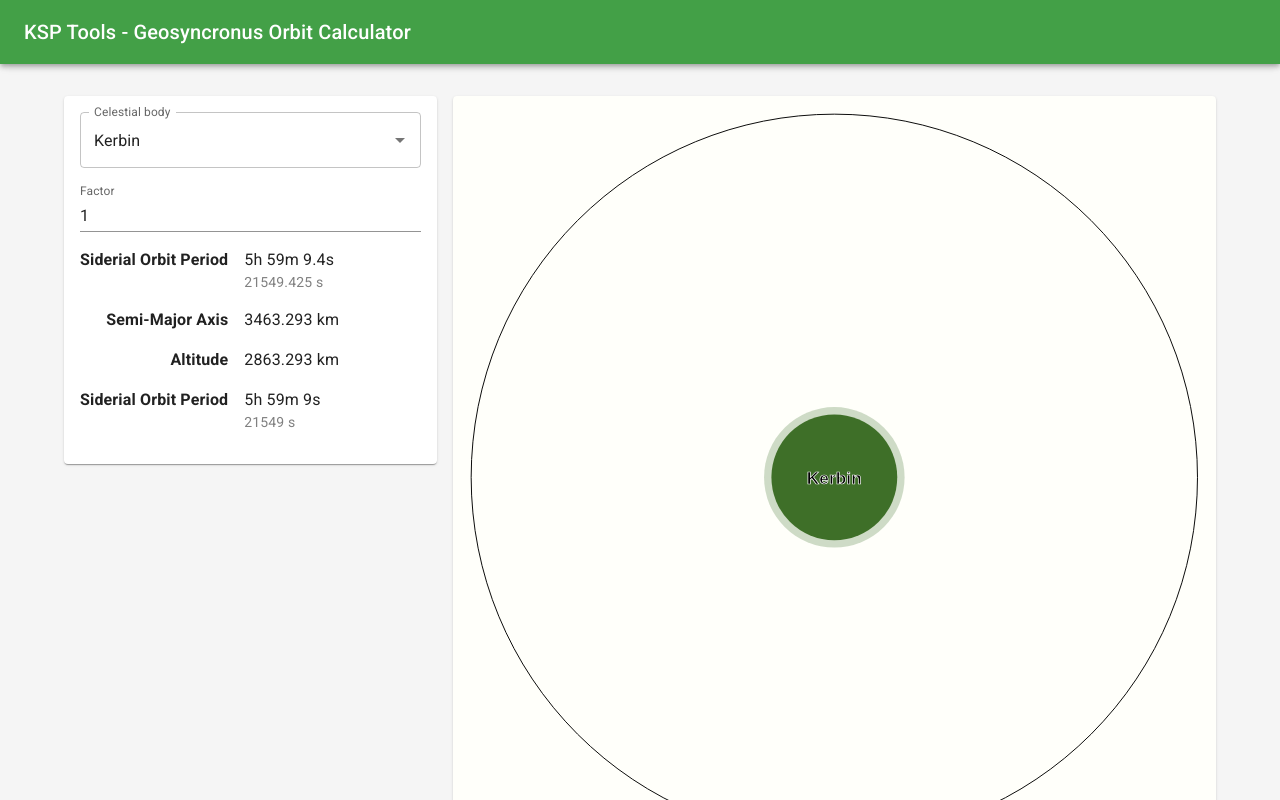
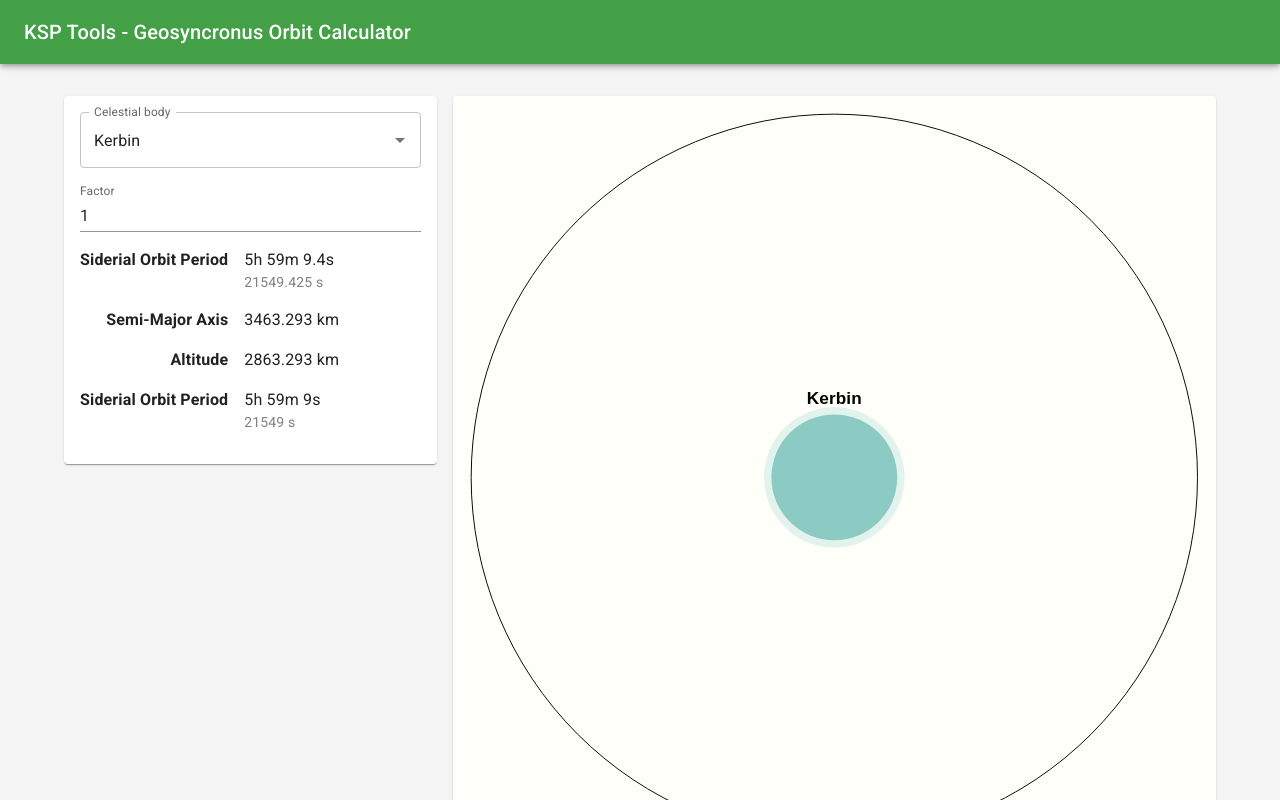
Before and after one commit to aaron-edwards/KSP-tools, a React (Create React App) app: page / in a window 1280 px wide. Built offline with nearby package versions, Linux system fonts and the light colour scheme.

Commit message:
Improve data structure

```diff
--- a/src/Pages/Geosync/index.tsx
+++ b/src/Pages/Geosync/index.tsx
@@ -1,5 +1,5 @@
 /* eslint-disable react/jsx-props-no-spreading */
-import React, { useCallback, useMemo, useState } from "react";
+import React, { useMemo, useState, useCallback } from "react";
 
 import {
   Autocomplete,
@@ -10,19 +10,28 @@ import {
   TextField,
   Typography,
 } from "@mui/material";
-import rawBodies, { Body as RawBody } from "../../data/bodies";
+import { bodies as rawBodies, Body as RawBody } from "../../data/bodies";
 import { formatDistance, formatTime } from "../../utils/format";
 
-type Body = RawBody & { parents: string[] };
+type Body = RawBody & {
+  parents?: string[];
+};
 
-function flattenBodies(body: RawBody, parents: string[]): Body[] {
-  return [
-    { ...body, parents },
-    ...body.satellites.flatMap((b) =>
-      flattenBodies(b, [...parents, body.name])
-    ),
-  ];
-}
+const getParents = (
+  body: RawBody,
+  allBodies: Record<string, RawBody>
+): string[] => {
+  const parentName = body?.orbit?.orbits;
+  if (!parentName) return [];
+  const parent = allBodies[parentName];
+  if (!parent) return [];
+  return [...getParents(parent, allBodies), parentName];
+};
+
+const bodies = Object.values(rawBodies).map((body) => ({
+  ...body,
+  parents: getParents(body, rawBodies),
+}));
 
 function geosyncronus(body: Body, factor: number) {
   return Math.cbrt(
@@ -32,11 +41,6 @@ function geosyncronus(body: Body, factor: number) {
 }
 
 export default function GeosyncPage() {
-  const bodies = useMemo(
-    () => rawBodies.flatMap((b) => flattenBodies(b, [])),
-    []
-  );
-
   const [body, setBody] = useState(
     bodies.find((b) => b.name === "Kerbin") ?? null
   );
@@ -71,7 +75,7 @@ export default function GeosyncPage() {
             <Autocomplete
               disablePortal
               value={body}
-              options={bodies}
+              options={Object.values(bodies)}
               onChange={(_, value) => setBody(value)}
               getOptionLabel={(option) => option.name}
               groupBy={(o) => o.parents.join(".")}
@@ -80,7 +84,7 @@ export default function GeosyncPage() {
               renderOption={(props, option) => (
                 <Typography
                   {...props}
-                  style={{ paddingLeft: 8 + 8 * option.parents.length }}
+                  style={{ paddingLeft: 8 + 8 * (option.parents?.length ?? 0) }}
                 >
                   {option.name}
                 </Typography>
@@ -194,7 +198,7 @@ export default function GeosyncPage() {
             fontFamily="Arial"
             fontSize="14"
           >
-            {body && semiMajor && (
+            {body && (
               <>
                 {/* SOI */}
                 <circle
@@ -205,6 +209,7 @@ export default function GeosyncPage() {
                   fillOpacity={0.02}
                   stroke="orange"
                 />
+
                 {/* Body */}
                 <circle
                   cx="0"
@@ -213,6 +218,7 @@ export default function GeosyncPage() {
                   fill={body.color}
                   stroke="none"
                 />
+
                 {body.atm && (
                   <circle
                     cx="0"
@@ -222,6 +228,7 @@ export default function GeosyncPage() {
                     fillOpacity={0.25}
                   />
                 )}
+
                 {/* Orbit */}
                 <circle
                   cx="0"
@@ -231,33 +238,16 @@ export default function GeosyncPage() {
                   stroke="black"
                 />
 
-                {body.satellites.map((s) => (
-                  <circle
-                    cx="0"
-                    cy="0"
-                    r={scale(s.sma)}
-                    stroke={s.color}
-                    fill="none"
-                  />
-                ))}
-
-                {/* Body */}
+                {/* Body Name */}
                 <text
                   x="0"
-                  y="0"
+                  y={-(10 + scale(body.radius + (body.atm ?? 0)))}
                   dy="0.4em"
                   fill="black"
-                  strokeWidth={0.75}
-                  stroke="white"
                   fontSize="18"
                   fontWeight="bold"
                 >
                   {body.name}
-                </text>
-
-                {/* Altitude */}
-                <text x="0" y={scale(semiMajor)} dy="1.2em" fontSize="16">
-                  Altitude {formatDistance(semiMajor - body.radius)}
                 </text>
               </>
             )}
--- a/src/data/bodies.ts
+++ b/src/data/bodies.ts
@@ -1,67 +1,84 @@
-const bodies: Body[] = [
-  {
-    name: "Kerbol",
-    color: "#FE9",
-    radius: 261_600_000,
-    atm: 0,
-    soi: Number.MAX_SAFE_INTEGER,
-    rotationPeriod: 432000,
-    mass: 1.7565459e28,
-    sma: NaN,
-    mu: 1.1723328e18,
-    satellites: [
-      {
-        name: "Kerbin",
-        color: "#3f6f28",
-        radius: 600_000,
-        atm: 70_000,
-        soi: 84_159_286,
-        sma: 13_599_840_256,
-        rotationPeriod: 21_549.425,
-        mass: 5.2915158e22,
-        mu: 3.5316e12,
-        satellites: [
-          {
-            name: "Mun",
-            color: "#7f7f7f",
-            radius: 200_000,
-            atm: 0,
-            soi: 2_429_559.1,
-            sma: 12_000_000,
-            rotationPeriod: 138_984.38,
-            mass: 9.7599066e20,
-            mu: 6.5138398e10,
-            satellites: [],
-          },
-          {
-            name: "Minmus",
-            color: "#99d9ea",
-            radius: 60_000,
-            atm: 0,
-            soi: 2_247_428.4,
-            sma: 47_000_000,
-            rotationPeriod: 40_400.0,
-            mass: 2.645758e19,
-            mu: 1.7658e9,
-            satellites: [],
-          },
-        ],
-      },
-    ],
-  },
-];
-
-export default bodies;
+export type Orbit = {
+  orbits: string;
+  semiMajorAxis: number;
+};
 
 export type Body = {
   name: string;
-  color: string;
   radius: number;
-  atm: number;
-  soi: number;
-  sma: number;
-  rotationPeriod: number;
   mass: number;
   mu: number;
-  satellites: Body[];
+  soi: number;
+  rotationPeriod: number;
+  atm?: number;
+  color: string;
+  orbit?: Orbit;
 };
+
+export const bodies: Record<string, Body> = {
+  Kerbol: {
+    name: "Kerbol",
+    radius: 261_600_000,
+    mass: 1.7565459e28,
+    mu: 1.1723328e18,
+    soi: Number.MAX_SAFE_INTEGER,
+    rotationPeriod: 432_000,
+    color: "#FFFF00",
+  },
+  Kerbin: {
+    name: "Kerbin",
+    radius: 600_000,
+    mass: 5.2915158e22,
+    mu: 3.5316e12,
+    soi: 84_159_286,
+    rotationPeriod: 21_549.425,
+    atm: 70_000,
+    color: "#8ACAC2",
+    orbit: {
+      orbits: "Kerbol",
+      semiMajorAxis: 13_599_840_256,
+    },
+  },
+  Mun: {
+    name: "Mun",
+    radius: 200_000,
+    mass: 9.7599066e20,
+    mu: 6.5138398e10,
+    soi: 2_429_559.1,
+    rotationPeriod: 138_984.38,
+    color: "#6B6A76",
+    orbit: {
+      orbits: "Kerbin",
+      semiMajorAxis: 12_000_000,
+    },
+  },
+  Minmus: {
+    name: "Minmus",
+    radius: 60_000,
+    mass: 2.645758e19,
+    mu: 1.7658e9,
+    soi: 2_247_428.4,
+    rotationPeriod: 40_400.0,
+    color: "#5B4C68",
+    orbit: {
+      orbits: "Kerbin",
+      semiMajorAxis: 47_000_000,
+    },
+  },
+};
+
+type System = {
+  body: Body;
+  satelites: System[];
+};
+
+function makeSystem(body: Body, allBodies: Body[]): System {
+  return {
+    body,
+    satelites: allBodies
+      .filter((b) => b.orbit?.orbits === body.name)
+      .map((b) => makeSystem(b, allBodies)),
+  };
+}
+
+export const kerbolSystem = makeSystem(bodies.Kerbol, Object.values(bodies));
```
